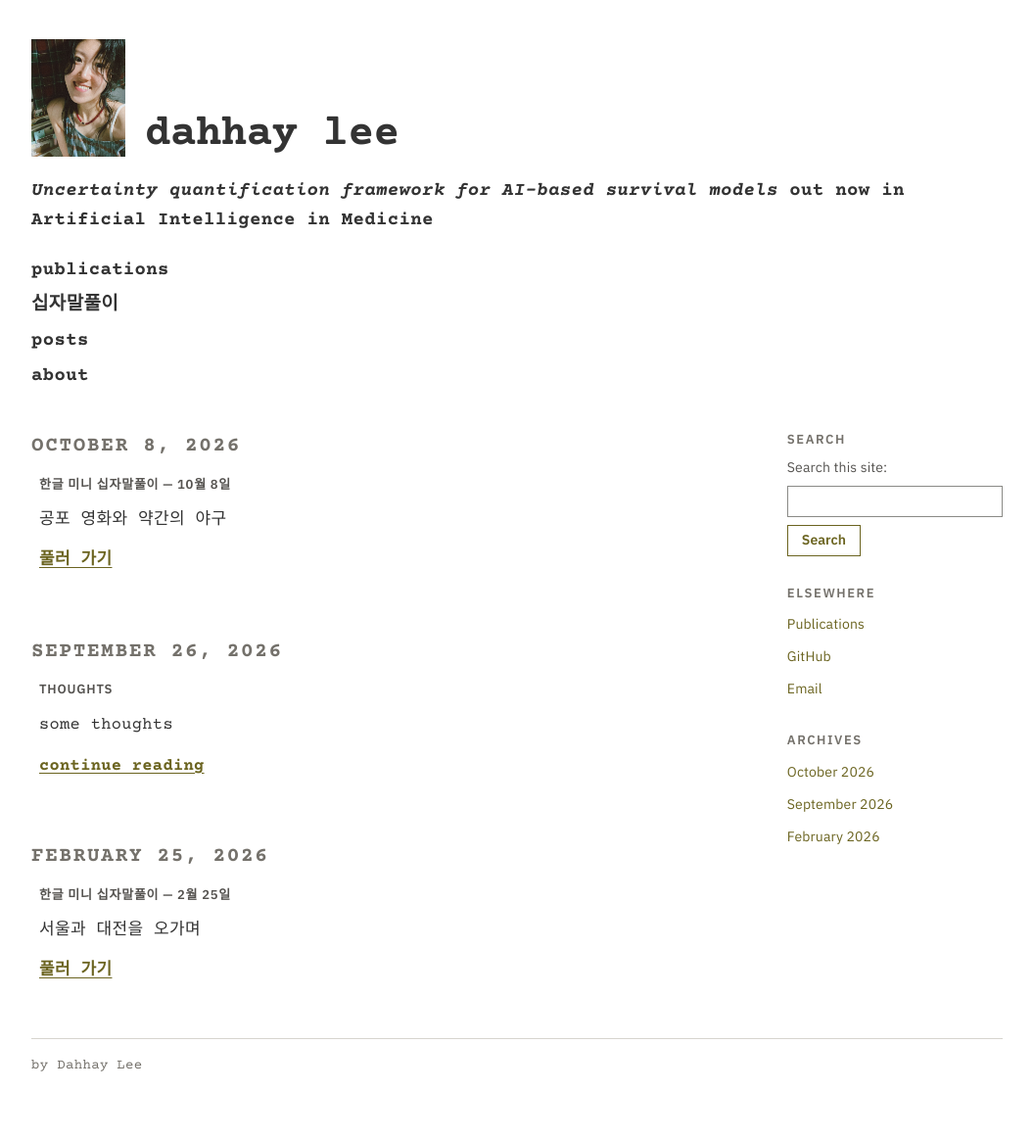
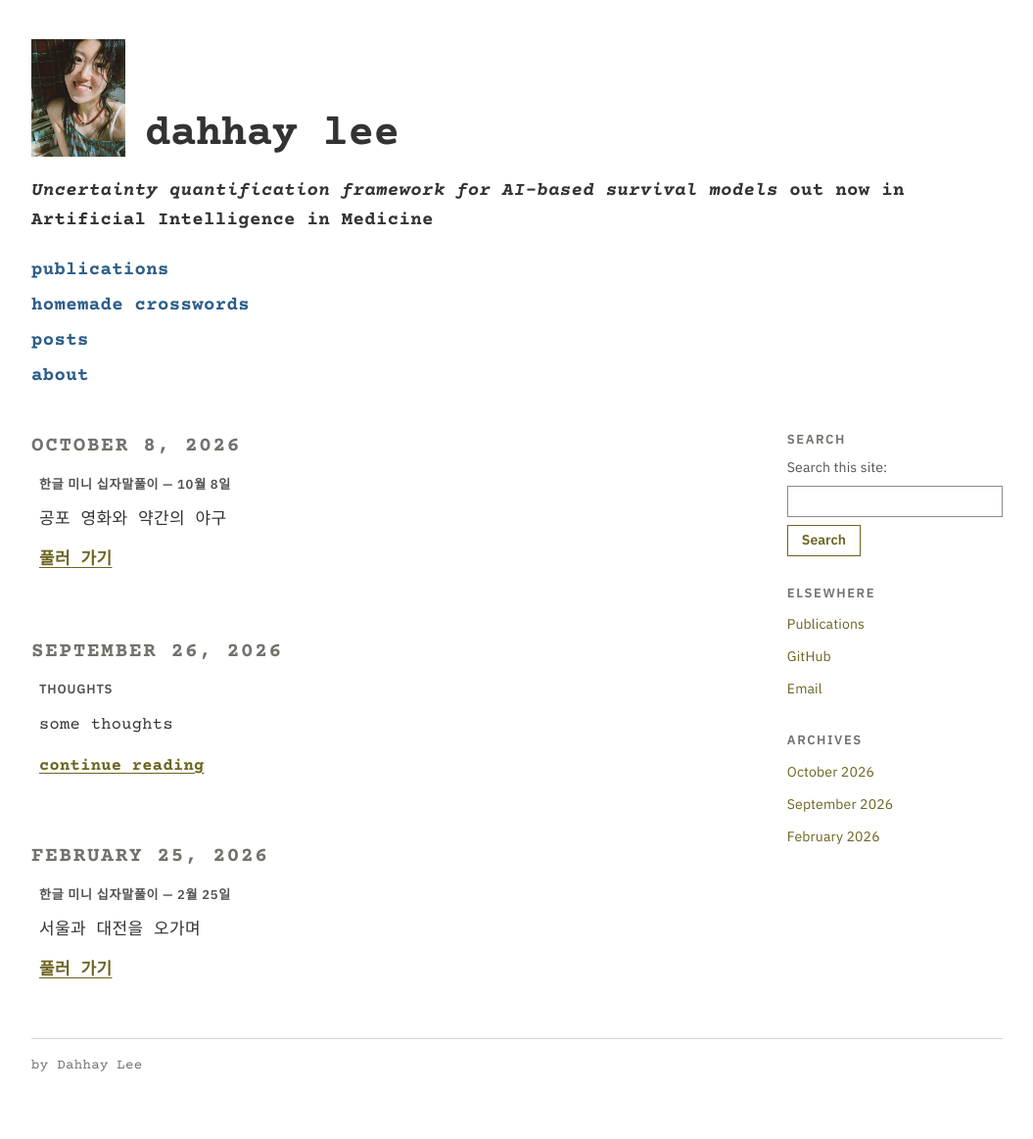
Before and after one commit to DahhayLee/DahhayLee.github.io, a Jekyll site: the page built from index.html, in a window 1280 px wide. Shown: the whole page at 98% size, without its empty margins (112-1167 px from the left). Built offline with Jekyll 4.4.1, drawn with Linux system fonts in a browser that asks for light colours; some web fonts are replaced.

Commit message:
Menu color change etc

```diff
--- a/_data/navigation.yml
+++ b/_data/navigation.yml
@@ -2,7 +2,7 @@
 main:
   - title: "publications"
     url: /publications/
-  - title: "십자말풀이"
+  - title: "homemade crosswords"
     url: /crossword/
   - title: "posts"
     url: /posts/
--- a/assets/css/main.scss
+++ b/assets/css/main.scss
@@ -9,6 +9,7 @@
   --muted: #74716b;   /* 날짜, 사이드바 제목 */
   --sub: #555350;     /* 글 제목 */
   --link: #6b6420;    /* 링크 올리브 */
+  --nav:#2c5d8a; /* 메뉴 */
   --rule: #d6d4ce;
   --mono: "Courier Prime", "Nanum Gothic Coding", "Courier New", monospace;
   --sans: "IBM Plex Sans", "Nanum Gothic Coding", sans-serif;
@@ -50,7 +51,7 @@ img { max-width: 100%; height: auto; }
 .latest a { color: var(--ink); text-decoration: none; }
 .latest a:hover { text-decoration: underline; }
 .main-nav { display: flex; flex-direction: column; gap: 0.35rem; font-size: 19px; font-weight: 700; }
-.main-nav a { color: var(--ink); text-decoration: none; }
+.main-nav a { color: var(--nav); text-decoration: none; }
 .main-nav a:hover { text-decoration: underline; }
 
 /* 본문 + 사이드바 */
```
